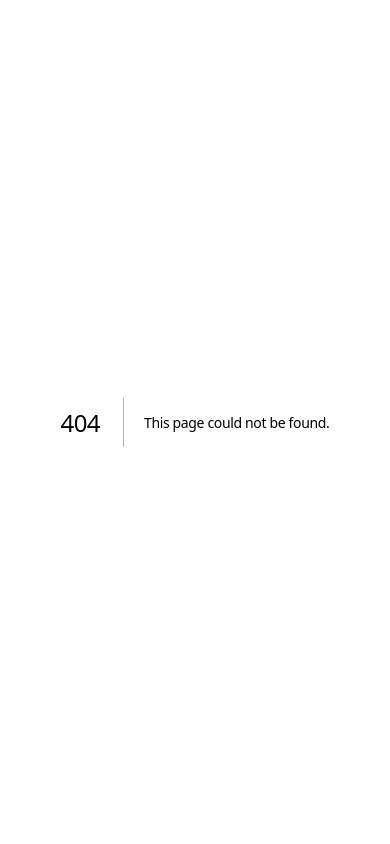
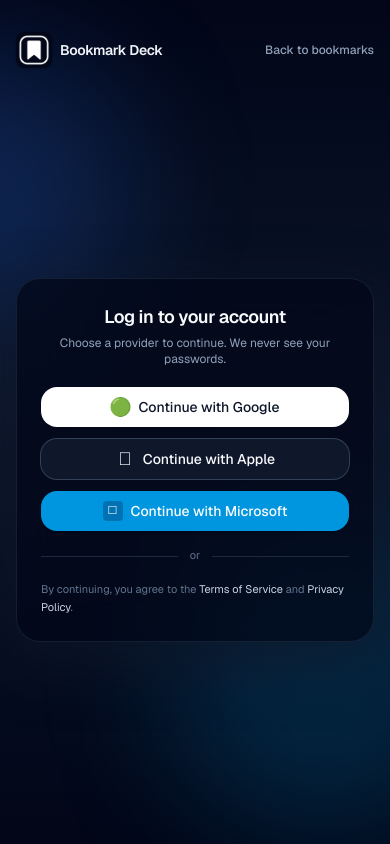
Before and after one commit to rob2rhyme/bookMarkDeck, a Next.js app: page /login in a window 390 px wide. Before the commit this address had no page. Built offline with nearby package versions, Linux system fonts and the light colour scheme.

Commit message:
Move star left, adjust icon size, mobile layout update

```diff
--- /dev/null
+++ b/src/app/login/page.tsx
@@ -0,0 +1,161 @@
+// src/app/login/page.tsx
+"use client";
+
+import Link from "next/link";
+import { useState } from "react";
+
+export default function LoginPage() {
+  const [isLoading, setIsLoading] = useState<
+    null | "google" | "apple" | "microsoft"
+  >(null);
+
+  const handleClick = (provider: "google" | "apple" | "microsoft") => {
+    // TODO: hook up real auth later
+    setIsLoading(provider);
+    setTimeout(() => setIsLoading(null), 800);
+  };
+
+  return (
+    <main className="relative min-h-screen bg-gradient-to-b from-slate-950 via-slate-900 to-slate-950 text-slate-50">
+      {/* Background subtle glow */}
+      <div className="pointer-events-none absolute inset-0 overflow-hidden">
+        <div className="absolute -left-40 top-10 h-72 w-72 rounded-full bg-blue-500/20 blur-3xl" />
+        <div className="absolute bottom-0 right-[-6rem] h-80 w-80 rounded-full bg-sky-400/15 blur-3xl" />
+      </div>
+
+      <div className="relative z-10 mx-auto flex min-h-screen max-w-6xl flex-col px-4 py-8 sm:px-6 lg:px-8">
+        {/* Top bar */}
+        <header className="mb-10 flex items-center justify-between">
+          <div className="flex items-center gap-2">
+            <img
+              src="/logo.png"
+              alt="Bookmark Deck logo"
+              className="h-9 w-9 rounded-lg object-cover shadow-sm"
+            />
+            <span className="text-sm font-semibold tracking-tight text-slate-100">
+              Bookmark Deck
+            </span>
+          </div>
+
+          <Link
+            href="/"
+            className="text-xs font-medium text-slate-400 underline-offset-4 hover:text-slate-100 hover:underline"
+          >
+            Back to bookmarks
+          </Link>
+        </header>
+
+        {/* Content */}
+        <div className="flex flex-1 items-center justify-center">
+          <div className="grid w-full max-w-3xl gap-8 md:grid-cols-[minmax(0,1.1fr)_minmax(0,1fr)]">
+            {/* Left: copy / hero */}
+            <section className="hidden flex-col justify-center md:flex">
+              <h1 className="text-3xl font-semibold tracking-tight text-slate-50 sm:text-4xl">
+                Sign in to sync your{" "}
+                <span className="bg-gradient-to-r from-blue-400 via-sky-300 to-cyan-400 bg-clip-text text-transparent">
+                  Bookmark Deck
+                </span>
+                .
+              </h1>
+              <p className="mt-3 text-sm text-slate-400 sm:text-[15px]">
+                Keep your frequently used sites in sync across devices, back up
+                your collections, and pick up where you left off—securely.
+              </p>
+
+              <div className="mt-6 flex items-center gap-3 text-[11px] text-slate-500">
+                <div className="h-px flex-1 bg-slate-800" />
+                <span>Secure, private, easy to disconnect anytime</span>
+                <div className="h-px flex-1 bg-slate-800" />
+              </div>
+            </section>
+
+            {/* Right: auth card */}
+            <section className="flex items-center justify-center">
+              <div className="w-full max-w-md rounded-3xl border border-slate-800/70 bg-slate-950/70 p-6 shadow-[0_18px_60px_rgba(15,23,42,0.75)] backdrop-blur-xl sm:p-7">
+                <div className="mb-5 text-center">
+                  <h2 className="text-lg font-semibold text-slate-50">
+                    Log in to your account
+                  </h2>
+                  <p className="mt-1 text-xs text-slate-400">
+                    Choose a provider to continue. We never see your passwords.
+                  </p>
+                </div>
+
+                <div className="space-y-3">
+                  {/* Google */}
+                  <button
+                    type="button"
+                    onClick={() => handleClick("google")}
+                    className="flex w-full items-center justify-center gap-2 rounded-2xl bg-white px-3 py-2.5 text-sm font-medium text-slate-900 shadow-sm transition hover:bg-slate-100 focus-visible:outline-none focus-visible:ring-2 focus-visible:ring-blue-500 focus-visible:ring-offset-2 focus-visible:ring-offset-slate-900"
+                  >
+                    <span className="flex h-5 w-5 items-center justify-center rounded-sm">
+                      {/* simple Google G */}
+                      <span className="text-lg">🟢</span>
+                    </span>
+                    <span>
+                      {isLoading === "google"
+                        ? "Connecting to Google…"
+                        : "Continue with Google"}
+                    </span>
+                  </button>
+
+                  {/* Apple */}
+                  <button
+                    type="button"
+                    onClick={() => handleClick("apple")}
+                    className="flex w-full items-center justify-center gap-2 rounded-2xl bg-slate-900 px-3 py-2.5 text-sm font-medium text-slate-50 ring-1 ring-slate-700 transition hover:bg-slate-800 hover:ring-slate-500 focus-visible:outline-none focus-visible:ring-2 focus-visible:ring-slate-50 focus-visible:ring-offset-2 focus-visible:ring-offset-slate-950"
+                  >
+                    <span className="flex h-5 w-5 items-center justify-center">
+                      <span className="text-lg"></span>
+                    </span>
+                    <span>
+                      {isLoading === "apple"
+                        ? "Connecting to Apple…"
+                        : "Continue with Apple"}
+                    </span>
+                  </button>
+
+                  {/* Microsoft */}
+                  <button
+                    type="button"
+                    onClick={() => handleClick("microsoft")}
+                    className="flex w-full items-center justify-center gap-2 rounded-2xl bg-sky-500/90 px-3 py-2.5 text-sm font-medium text-slate-50 shadow-sm transition hover:bg-sky-400 focus-visible:outline-none focus-visible:ring-2 focus-visible:ring-sky-300 focus-visible:ring-offset-2 focus-visible:ring-offset-slate-950"
+                  >
+                    <span className="flex h-5 w-5 items-center justify-center rounded-sm bg-sky-700/80 text-[11px]">
+                      ☐
+                    </span>
+                    <span>
+                      {isLoading === "microsoft"
+                        ? "Connecting to Microsoft…"
+                        : "Continue with Microsoft"}
+                    </span>
+                  </button>
+                </div>
+
+                {/* Divider */}
+                <div className="my-4 flex items-center gap-3 text-[11px] text-slate-500">
+                  <div className="h-px flex-1 bg-slate-800" />
+                  <span>or</span>
+                  <div className="h-px flex-1 bg-slate-800" />
+                </div>
+
+                {/* Optional helper text */}
+                <p className="text-[11px] leading-relaxed text-slate-500">
+                  By continuing, you agree to the{" "}
+                  <span className="cursor-pointer text-slate-300 underline-offset-2 hover:underline">
+                    Terms of Service
+                  </span>{" "}
+                  and{" "}
+                  <span className="cursor-pointer text-slate-300 underline-offset-2 hover:underline">
+                    Privacy Policy
+                  </span>
+                  .
+                </p>
+              </div>
+            </section>
+          </div>
+        </div>
+      </div>
+    </main>
+  );
+}
--- a/src/app/page.tsx
+++ b/src/app/page.tsx
@@ -369,7 +369,7 @@ export default function HomePage() {
         ) : (
           <section
             aria-label="Bookmarks"
-            className="grid grid-cols-4 gap-3 sm:grid-cols-2 sm:gap-4 lg:grid-cols-3"
+            className="grid grid-cols-3 gap-3 sm:grid-cols-2 sm:gap-4 lg:grid-cols-3"
           >
             {filtered.map((b) => (
               <BookmarkCard
--- a/src/components/BookmarkCard.tsx
+++ b/src/components/BookmarkCard.tsx
@@ -152,10 +152,36 @@ export function BookmarkCard({ bookmark, onUpdate, onDelete }: Props) {
     >
       {/* MOBILE: compact icon-style card (4 per row) */}
       <div className="flex h-full flex-col justify-between p-2 sm:hidden">
+        {/* row 1: actions (star far-left, delete on right) */}
+        <div className="mb-1 flex items-center justify-between">
+          <div className="flex items-center">
+            {!isEditing && (
+              <button
+                onClick={() =>
+                  onUpdate(bookmark.id, { pinned: !bookmark.pinned })
+                }
+                className="rounded-full p-1.5 text-xs text-slate-300 hover:bg-slate-100 hover:text-amber-400 dark:hover:bg-slate-800"
+                aria-label={bookmark.pinned ? "Unpin bookmark" : "Pin bookmark"}
+              >
+                {bookmark.pinned ? "★" : "☆"}
+              </button>
+            )}
+          </div>
+
+          <button
+            onClick={() => onDelete(bookmark.id)}
+            className="rounded-full p-1.5 text-xs text-slate-300 hover:bg-slate-100 hover:text-red-500 dark:hover:bg-slate-800"
+            aria-label="Delete bookmark"
+          >
+            ✕
+          </button>
+        </div>
+
+        {/* main icon + title */}
         <button
           type="button"
           onClick={handleOpen}
-          className="flex flex-col items-center gap-1 rounded-xl bg-slate-950/5 px-2 py-3 text-center hover:bg-slate-950/10"
+          className="mt-1 flex flex-col items-center gap-1 rounded-xl bg-slate-950/5 px-2 py-3 text-center hover:bg-slate-950/10"
         >
           {favicon && (
             <img
@@ -169,47 +195,6 @@ export function BookmarkCard({ bookmark, onUpdate, onDelete }: Props) {
             {bookmark.title || bookmark.url}
           </span>
         </button>
-
-        {/* row 1: actions (star, edit, delete) */}
-        <div className="mt-2 flex items-center justify-center gap-1">
-          {!isEditing && (
-            <button
-              onClick={() =>
-                onUpdate(bookmark.id, { pinned: !bookmark.pinned })
-              }
-              className="rounded-full p-1 text-[11px] text-slate-400 hover:bg-slate-100 hover:text-amber-400 dark:hover:bg-slate-800"
-              aria-label={bookmark.pinned ? "Unpin bookmark" : "Pin bookmark"}
-            >
-              {bookmark.pinned ? "★" : "☆"}
-            </button>
-          )}
-
-          {isEditing && (
-            <button
-              onClick={handleCancel}
-              className="rounded-full p-1 text-[11px] text-slate-400 hover:bg-slate-100 hover:text-slate-700 dark:hover:bg-slate-800"
-              aria-label="Cancel edit"
-            >
-              ⟲
-            </button>
-          )}
-
-          <button
-            onClick={handleEditClick}
-            className="rounded-full p-1 text-[11px] text-slate-400 hover:bg-slate-100 hover:text-blue-500 dark:hover:bg-slate-800"
-            aria-label={isEditing ? "Save changes" : "Edit bookmark"}
-          >
-            {isEditing ? "✔︎" : "✏️"}
-          </button>
-
-          <button
-            onClick={() => onDelete(bookmark.id)}
-            className="rounded-full p-1 text-[11px] text-slate-400 hover:bg-slate-100 hover:text-red-500 dark:hover:bg-slate-800"
-            aria-label="Delete bookmark"
-          >
-            ✕
-          </button>
-        </div>
 
         {/* row 2: Open button full-width at bottom */}
         {!isEditing && (
```
